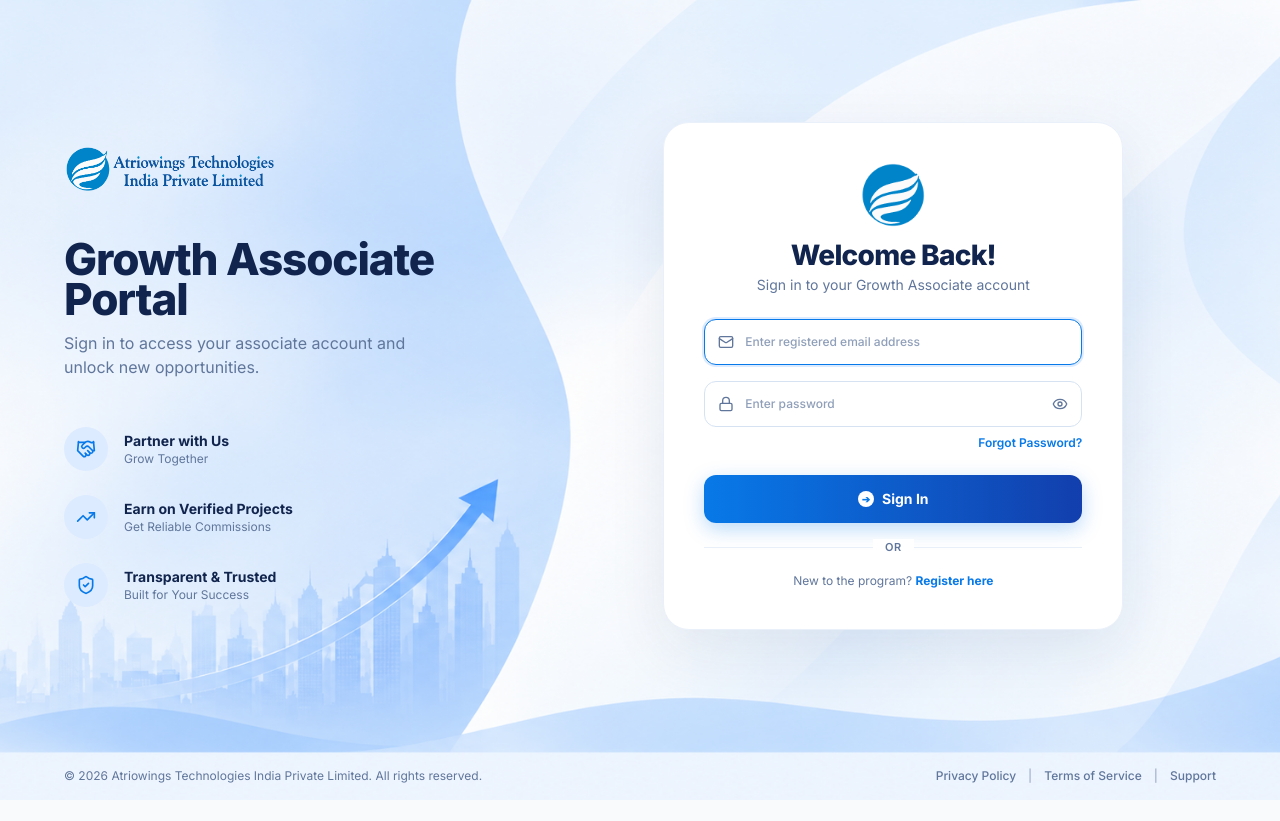
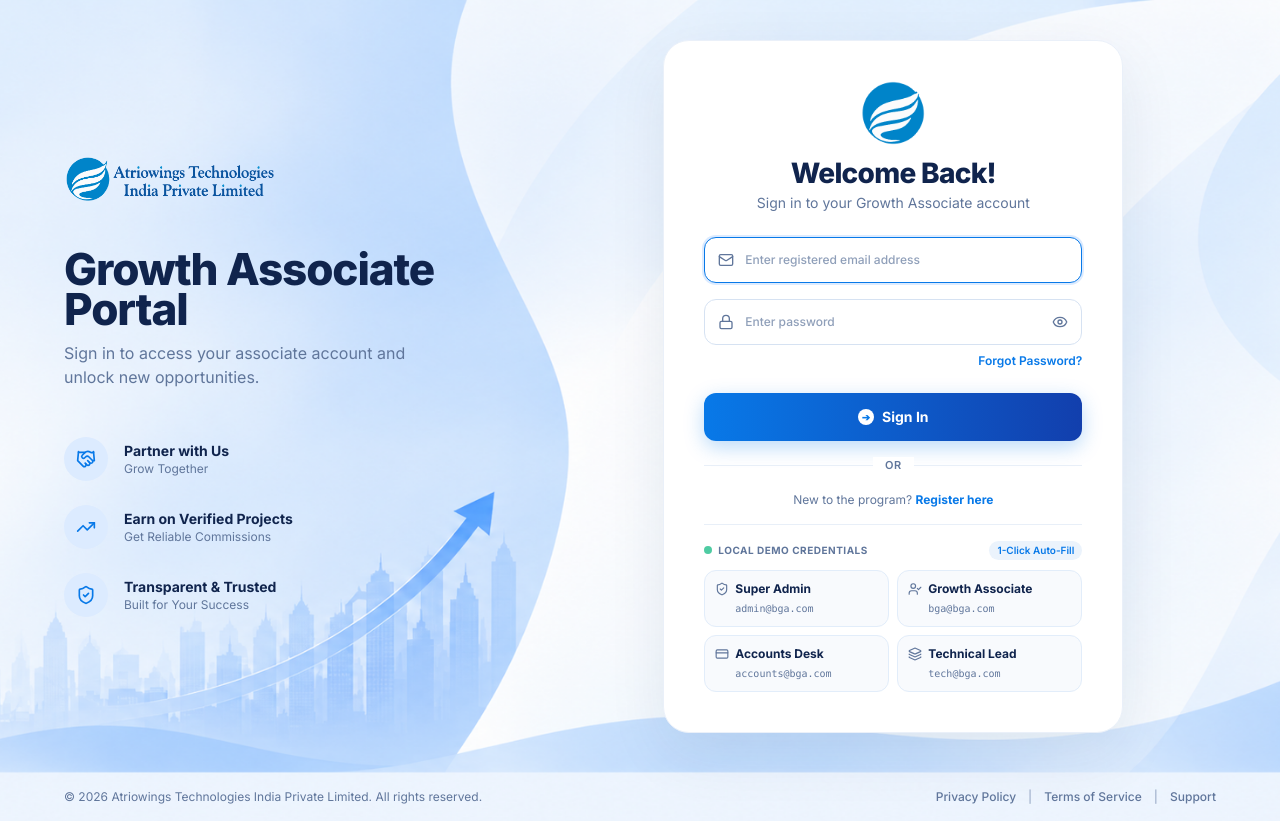
Before and after one commit to projectsatriowings/Business_growth_assocites, a React (Vite) app in the folder client/: page /login in a window 1280 px wide. Before the commit the page ends 800 px from the top, so only its background shows below. Built offline with nearby package versions, Linux system fonts and the light colour scheme.

Commit message:
feat(auth): add local-only 1-click demo credentials to login page (hidden on live)

```diff
--- a/client/src/pages/LoginPage.tsx
+++ b/client/src/pages/LoginPage.tsx
@@ -1,9 +1,53 @@
 import React, { useState } from 'react';
 import { useNavigate, Link } from 'react-router-dom';
-import { Mail, Lock, Eye, EyeOff, Loader2 } from 'lucide-react';
+import { Mail, Lock, Eye, EyeOff, Loader2, ShieldCheck, UserCheck, CreditCard, Layers } from 'lucide-react';
 import { useAuth } from '../context/AuthContext';
 import { AuthLayout } from '../components/auth/AuthLayout';
 import { AuthCard } from '../components/auth/AuthCard';
+
+interface DemoAccount {
+  role: 'ADMIN' | 'BGA' | 'ACCOUNTS' | 'TECHNICAL';
+  title: string;
+  email: string;
+  password: string;
+  badge: string;
+  icon: React.ComponentType<{ className?: string }>;
+}
+
+const DEMO_ACCOUNTS: DemoAccount[] = [
+  {
+    role: 'ADMIN',
+    title: 'Super Admin',
+    email: 'admin@bga.com',
+    password: 'Admin@123',
+    badge: 'Admin',
+    icon: ShieldCheck,
+  },
+  {
+    role: 'BGA',
+    title: 'Growth Associate',
+    email: 'bga@bga.com',
+    password: 'Bga@123',
+    badge: 'BGA',
+    icon: UserCheck,
+  },
+  {
+    role: 'ACCOUNTS',
+    title: 'Accounts Desk',
+    email: 'accounts@bga.com',
+    password: 'Accounts@123',
+    badge: 'Accounts',
+    icon: CreditCard,
+  },
+  {
+    role: 'TECHNICAL',
+    title: 'Technical Lead',
+    email: 'tech@bga.com',
+    password: 'Tech@123',
+    badge: 'Technical',
+    icon: Layers,
+  },
+];
 
 export const LoginPage: React.FC = () => {
   const navigate = useNavigate();
@@ -19,6 +63,15 @@ export const LoginPage: React.FC = () => {
   // Field validation errors
   const [emailError, setEmailError] = useState<string | null>(null);
   const [passwordError, setPasswordError] = useState<string | null>(null);
+
+  // Environment check: Render demo accounts ONLY on local environments (localhost / 127.0.0.1 / DEV), NEVER on live domains
+  const isLocalOnly =
+    typeof window !== 'undefined' &&
+    !window.location.hostname.includes('atriowings.in') &&
+    (window.location.hostname === 'localhost' ||
+      window.location.hostname === '127.0.0.1' ||
+      window.location.hostname.endsWith('.local') ||
+      import.meta.env.DEV);
 
   const validate = (): boolean => {
     let valid = true;
@@ -251,6 +304,64 @@ export const LoginPage: React.FC = () => {
               </Link>
             </p>
           </div>
+
+          {/* LOCAL-ONLY DEMO CREDENTIALS (Exclusively for local development/testing; completely omitted on live domains) */}
+          {isLocalOnly && (
+            <div className="mt-5 pt-4 border-t border-[#E8EFF8]">
+              <div className="flex items-center justify-between mb-2.5">
+                <div className="flex items-center gap-1.5">
+                  <span className="w-2 h-2 rounded-full bg-emerald-500 animate-pulse" />
+                  <span className="text-[10px] font-bold uppercase tracking-wider text-[#60769B]">
+                    Local Demo Credentials
+                  </span>
+                </div>
+                <span className="text-[10px] text-[#0879E8] font-semibold bg-[#EBF3FC] px-2 py-0.5 rounded-full">
+                  1-Click Auto-Fill
+                </span>
+              </div>
+
+              <div className="grid grid-cols-2 gap-2 text-left">
+                {DEMO_ACCOUNTS.map((demo) => {
+                  const Icon = demo.icon;
+                  const isSelected = email === demo.email;
+                  return (
+                    <button
+                      key={demo.role}
+                      type="button"
+                      onClick={() => {
+                        setEmail(demo.email);
+                        setPassword(demo.password);
+                        setEmailError(null);
+                        setPasswordError(null);
+                        setError(null);
+                        setInfo(null);
+                      }}
+                      className={`p-2.5 rounded-xl border text-left transition-all duration-150 cursor-pointer ${
+                        isSelected
+                          ? 'border-[#0879E8] bg-[#F0F7FF] ring-2 ring-[#0879E8]/20 shadow-xs'
+                          : 'border-[#E2EDFA] bg-[#F8FAFD] hover:border-[#0879E8]/40 hover:bg-[#F0F7FF]/50'
+                      }`}
+                    >
+                      <div className="flex items-center justify-between gap-1">
+                        <div className="flex items-center gap-1.5 min-w-0">
+                          <Icon className={`w-3.5 h-3.5 shrink-0 ${isSelected ? 'text-[#0879E8]' : 'text-[#60769B]'}`} />
+                          <span className="text-xs font-bold text-[#10244D] truncate">
+                            {demo.title}
+                          </span>
+                        </div>
+                        {isSelected && (
+                          <span className="text-[10px] font-bold text-emerald-600 shrink-0">✓</span>
+                        )}
+                      </div>
+                      <div className="text-[10px] text-[#60769B] truncate mt-1 font-mono pl-5">
+                        {demo.email}
+                      </div>
+                    </button>
+                  );
+                })}
+              </div>
+            </div>
+          )}
         </form>
       </AuthCard>
     </AuthLayout>
```
